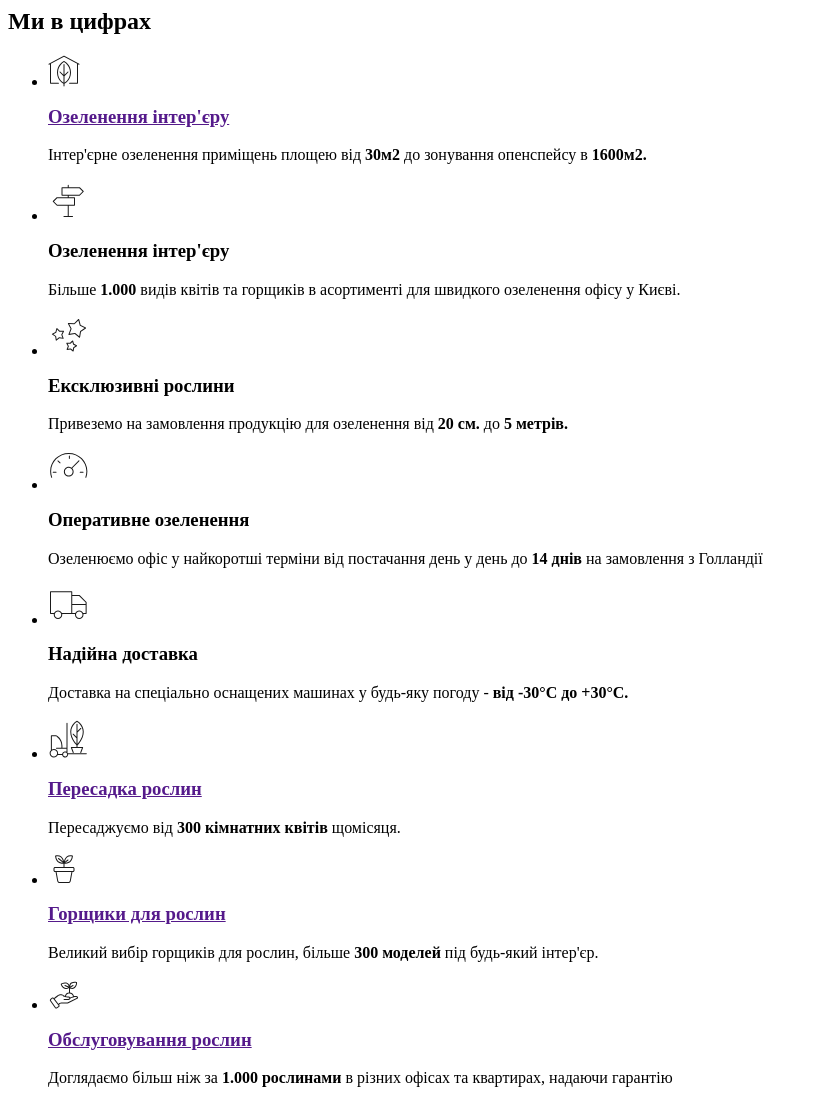
After one commit to ScooterOk/floren.com.ua, a Node project: template src/partials/homepage/in-numbers.njk in a window 1280 px wide. The commit adds this page. Shown: the whole page, without its empty margins (0-815 px from the left). Run offline with Node 20 templates, Linux system fonts and the light colour scheme; the template is opened without the code that fills it, so the values that code supplies are empty.

Commit message:
feat(Homepage): We in numbers

```diff
--- a/src/pages/index.njk
+++ b/src/pages/index.njk
@@ -11,7 +11,9 @@
   <h1 style="text-align: center; color: orange; margin: 50px 0">
     TODO: Приклади проектів по озелененню
   </h1>
+  <!-- prettier-ignore -->
   {% include "partials/homepage/last-works.njk" %}
+  {% include "partials/homepage/in-numbers.njk" %}
 </main>
 
 {% endblock %}
--- /dev/null
+++ b/src/partials/homepage/in-numbers.njk
@@ -0,0 +1,108 @@
+<div class="homepage__numbers">
+  <div class="container">
+    <h2>Ми в цифрах</h2>
+    <ul class="homepage__numbers_list">
+      <li class="numbers__item">
+        <div class="numbers__item_icon">
+          <img src="/img/icons/icon-fitodesign.svg" alt="" />
+        </div>
+        <div class="numbers__item_text">
+          <h3>
+            <a class="underline" href="">Озеленення інтер'єру</a>
+          </h3>
+          <p>
+            Інтер'єрне озеленення приміщень площею від <b>30м2</b> до зонування
+            опенспейсу в <b>1600м2.</b>
+          </p>
+        </div>
+      </li>
+      <li class="numbers__item">
+        <div class="numbers__item_icon">
+          <img src="/img/icons/icon-direction.svg" alt="" />
+        </div>
+        <div class="numbers__item_text">
+          <h3>Озеленення інтер'єру</h3>
+          <p>
+            Більше <b>1.000</b> видів квітів та горщиків в асортименті для
+            швидкого озеленення офісу у Києві.
+          </p>
+        </div>
+      </li>
+      <li class="numbers__item">
+        <div class="numbers__item_icon">
+          <img src="/img/icons/icon-stars.svg" alt="" />
+        </div>
+        <div class="numbers__item_text">
+          <h3>Ексклюзивні рослини</h3>
+          <p>
+            Привеземо на замовлення продукцію для озеленення від
+            <b>20 см.</b> до <b>5 метрів.</b>
+          </p>
+        </div>
+      </li>
+      <li class="numbers__item">
+        <div class="numbers__item_icon">
+          <img src="/img/icons/icon-indicator.svg" alt="" />
+        </div>
+        <div class="numbers__item_text">
+          <h3>Оперативне озеленення</h3>
+          <p>
+            Озеленюємо офіс у найкоротші терміни від постачання день у день до
+            <b>14 днів</b> на замовлення з Голландії
+          </p>
+        </div>
+      </li>
+      <li class="numbers__item">
+        <div class="numbers__item_icon">
+          <img src="/img/icons/icon-track.svg" alt="" />
+        </div>
+        <div class="numbers__item_text">
+          <h3>Надійна доставка</h3>
+          <p>
+            Доставка на спеціально оснащених машинах у будь-яку погоду -
+            <b>від -30°C до +30°C.</b>
+          </p>
+        </div>
+      </li>
+      <li class="numbers__item">
+        <div class="numbers__item_icon">
+          <img src="/img/icons/icon-transplantation.svg" alt="" />
+        </div>
+        <div class="numbers__item_text">
+          <h3>
+            <a class="underline" href="">Пересадка рослин</a>
+          </h3>
+          <p>Пересаджуємо від <b>300 кімнатних квітів</b> щомісяця.</p>
+        </div>
+      </li>
+      <li class="numbers__item">
+        <div class="numbers__item_icon">
+          <img src="/img/icons/icon-pot.svg" alt="" />
+        </div>
+        <div class="numbers__item_text">
+          <h3>
+            <a class="underline" href="">Горщики для рослин</a>
+          </h3>
+          <p>
+            Великий вибір горщиків для рослин, більше <b>300 моделей</b> під
+            будь-який інтер'єр.
+          </p>
+        </div>
+      </li>
+      <li class="numbers__item">
+        <div class="numbers__item_icon">
+          <img src="/img/icons/icon-care.svg" alt="" />
+        </div>
+        <div class="numbers__item_text">
+          <h3>
+            <a class="underline" href="">Обслуговування рослин</a>
+          </h3>
+          <p>
+            Доглядаємо більш ніж за <b>1.000 рослинами</b> в різних офісах та
+            квартирах, надаючи гарантію
+          </p>
+        </div>
+      </li>
+    </ul>
+  </div>
+</div>
```
Also changed, not shown: src/scripts/_swipers.js (+6 -6 lines), src/styles/pages/_homepage.scss (+70 -0 lines), public/img/icons/icon-direction.svg (added), public/img/icons/icon-indicator.svg (added), public/img/icons/icon-stars.svg (added), public/img/icons/icon-track.svg (added), public/img/icons/icon-transplantation.svg (added).
